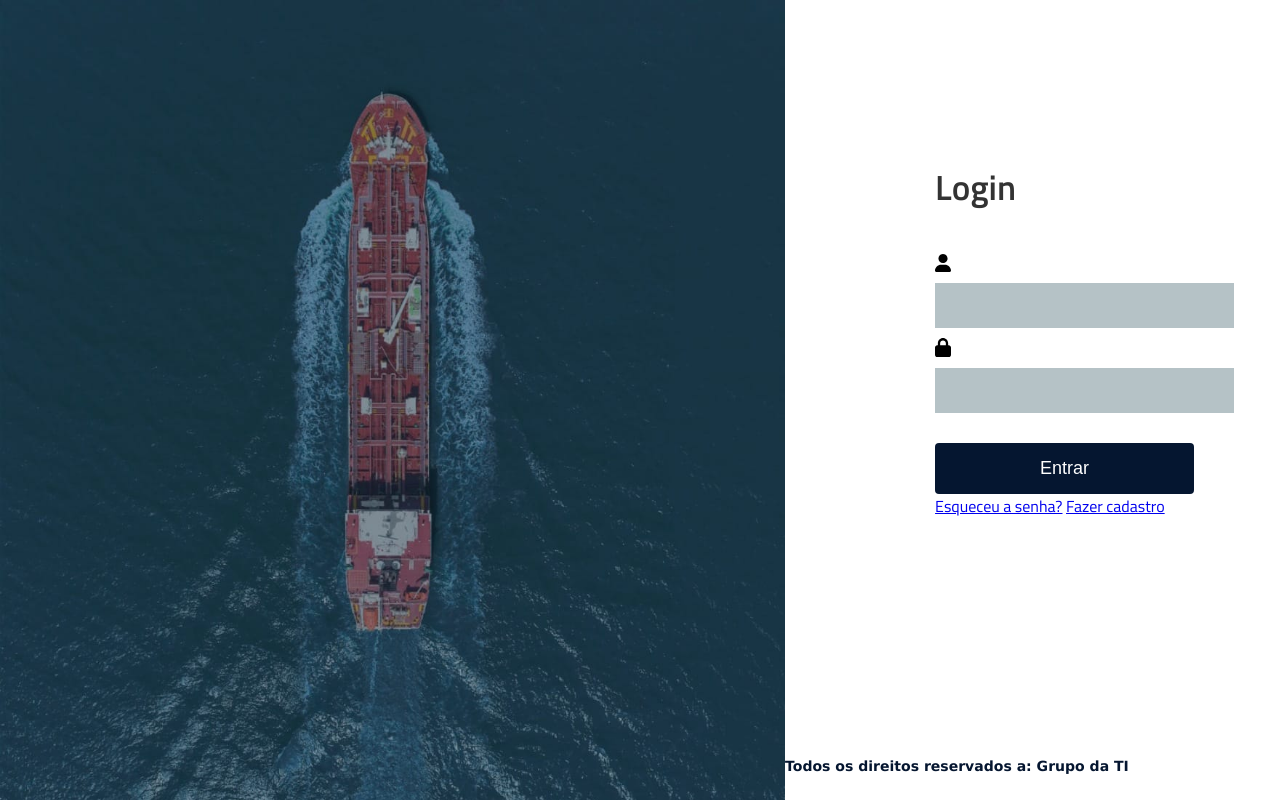
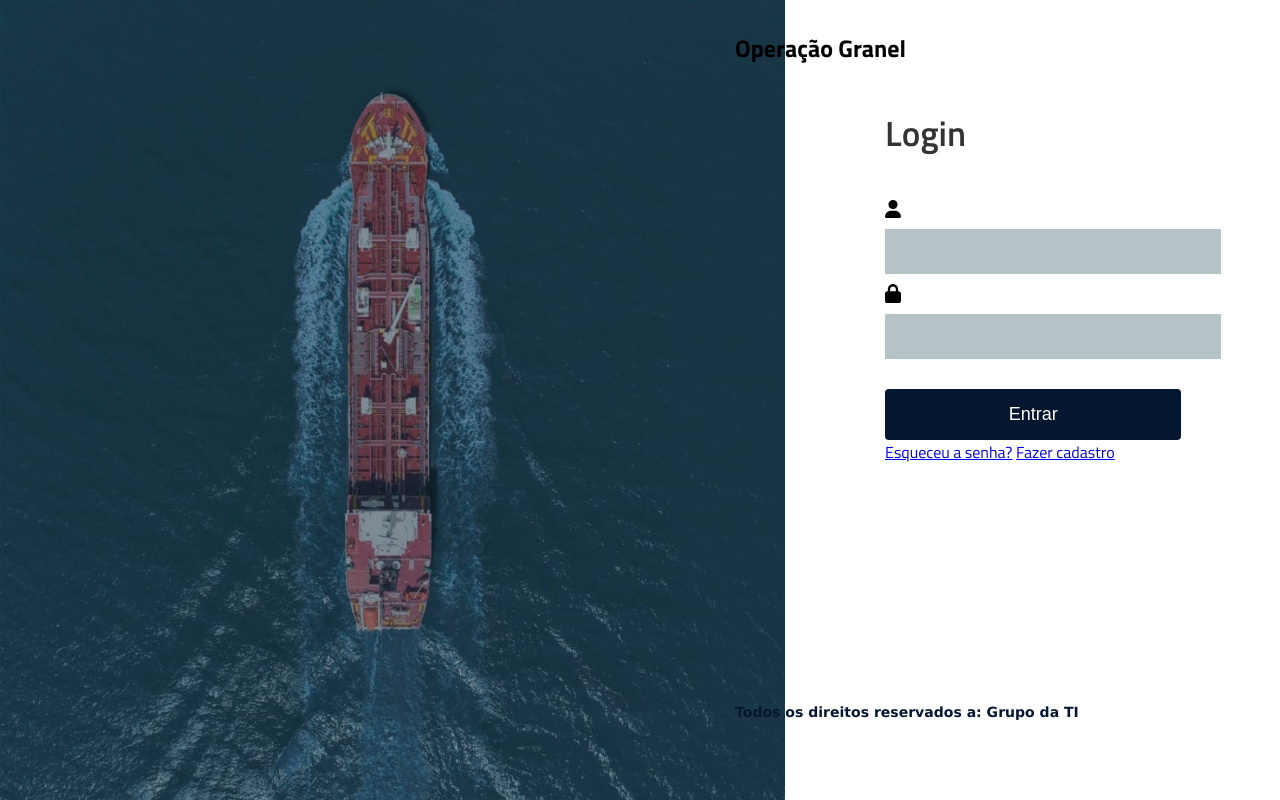
Before and after one commit to atir75/InOut-Granel, a plain HTML site: page index.html in a window 1280 px wide. Drawn offline with Linux system fonts and the light colour scheme.

Commit message:
commit operacao granel

```diff
--- a/index.html
+++ b/index.html
@@ -31,6 +31,10 @@
         <div class="label-1st">
 
             </div>
+
+            <div class="Title">
+                <h1>Operação Granel</h1>
+            </div>
             <div class="login-write">
                 <h1>Login</h1>
                 <div class="right-input">
--- a/style.css
+++ b/style.css
@@ -10,6 +10,12 @@ body{
 }
 .login{
 
+}
+
+.Title{
+    width: 100%;
+    height: 100%;
+    margin-top: -200px;
 }
 
 .foto{
@@ -56,7 +62,8 @@ body{
     background:white;
 }
 .right-container{
-    margin-top: 150px;
+    margin-top: 230px;
+    margin-left: -50px;
 }
 .text-right{
     margin-top: 20vh;
```
